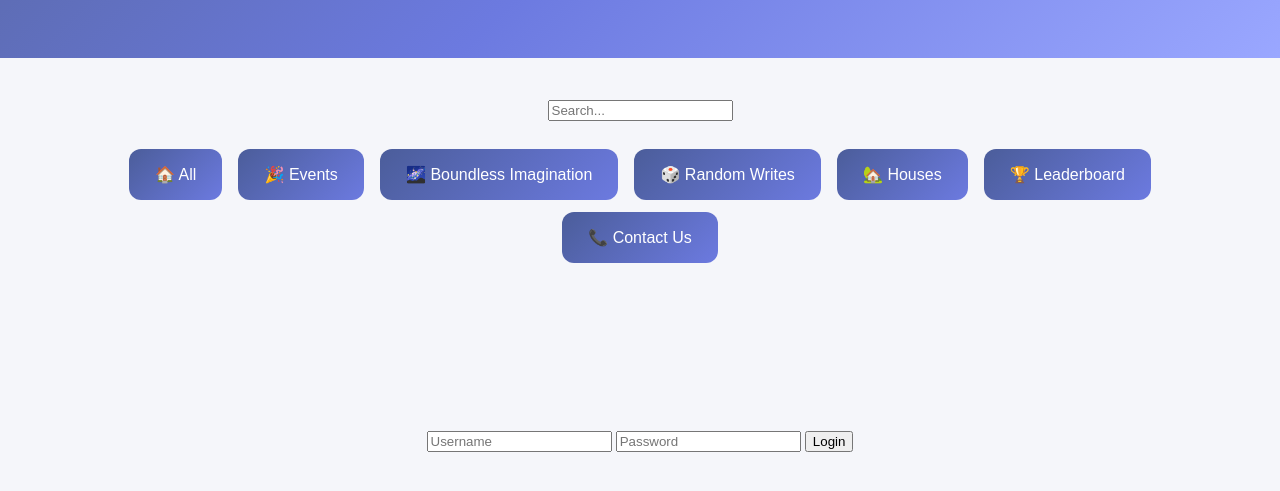
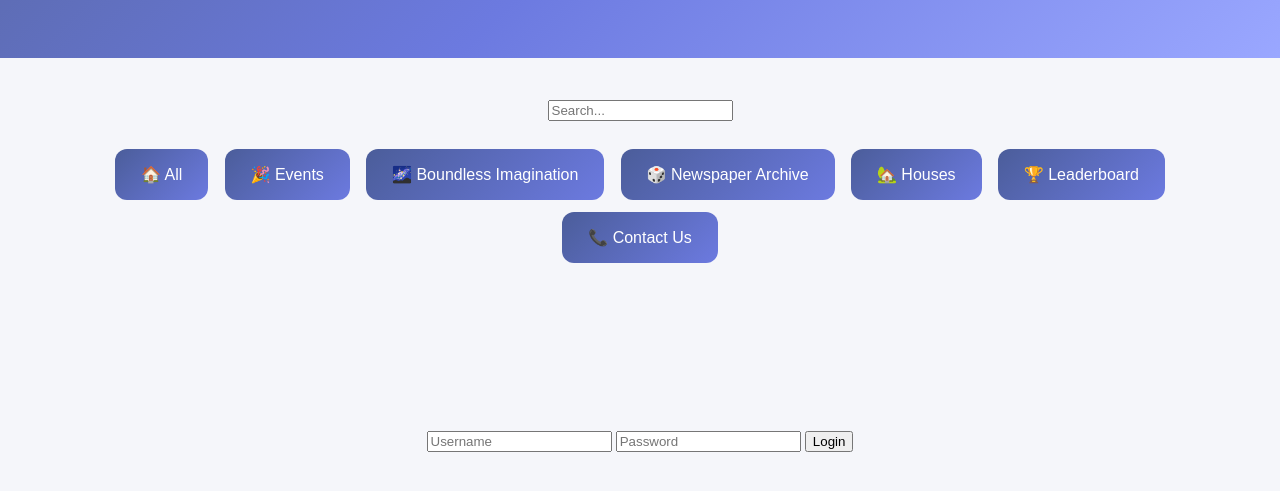
Before and after one commit to usgstimes/usgstimes, a plain HTML site: page index.html in a window 1280 px wide. Both pictures are taken after a click on the button "Enter". Shown: the part 415-906 px from the top of the page. Drawn offline with Linux system fonts and the light colour scheme.

```diff
--- a/index.html
+++ b/index.html
@@ -222,7 +222,7 @@
     </div>
 </div>
 
-<button class="big-btn" onclick="setView('random')">🎲 Random Writes</button>
+<button class="big-btn" onclick="setView('random')">🎲 Newspaper Archive</button>
 
 <button class="big-btn" onclick="setView('houses')">🏡 Houses</button>
 <button class="big-btn" onclick="setView('leaderboard')">🏆 Leaderboard</button>
```
